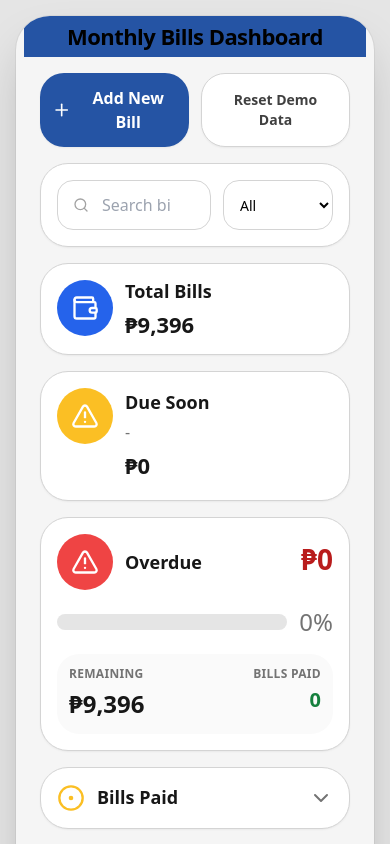
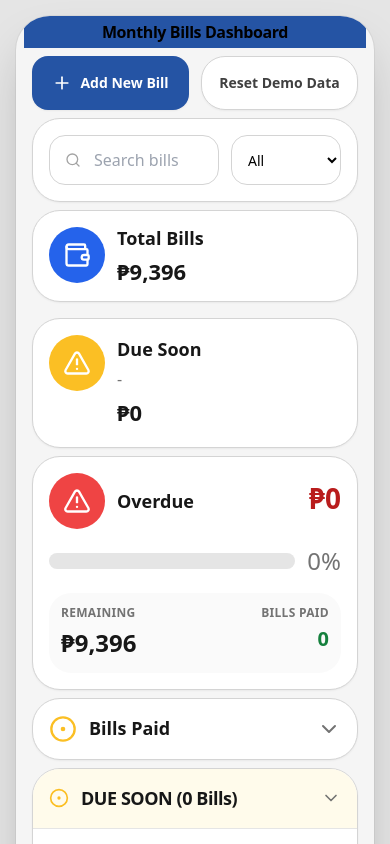
Before and after one commit to brehonioj-lgtm/Bills-App-V2-Beta, a React (Vite) app: page / in a window 390 px wide. Shown: the top 844 px of the page. Built offline with nearby package versions, Linux system fonts and the light colour scheme.

Commit message:
Update App.jsx

```diff
--- a/App.jsx
+++ b/App.jsx
@@ -385,12 +385,12 @@
     <div className="min-h-screen bg-neutral-200 p-4 md:p-8">
       <div className="mx-auto max-w-md px-2 md:px-0 overflow-hidden rounded-[34px] bg-neutral-100 shadow-2xl ring-1 ring-black/5">
         <div className="bg-[#2554A4] px-4 py-1 text-center">
-          <h1 className="text-[22px] md:text-[28px] font-bold tracking-tight">
+          <h1 className="text-[16px] md:text-[28px] font-bold tracking-tight">
   Monthly Bills Dashboard
 </h1>
         </div>
 
-        <div className="space-y-4 p-4">
+        <div className="space-y-2 p-2">
           <div className="grid grid-cols-2 gap-3">
             <motion.button
               whileTap={{ scale: 0.98 }}
@@ -398,7 +398,7 @@
                 setShowForm((prev) => !prev);
                 if (showForm) resetForm();
               }}
-              className="flex w-full items-center justify-center gap-2 rounded-[24px] bg-[#2554A4] px-3 py-2.5 text-base font-bold text-white shadow-sm"
+              className="flex w-full items-center justify-center gap-2 rounded-[16px] bg-[#2554A4] px-3 py-2.5 text-sm font-bold text-white shadow-sm"
             >
               <Plus className="h-5 w-5" />
               {editingId ? 'Edit Bill' : 'Add New Bill'}
```
